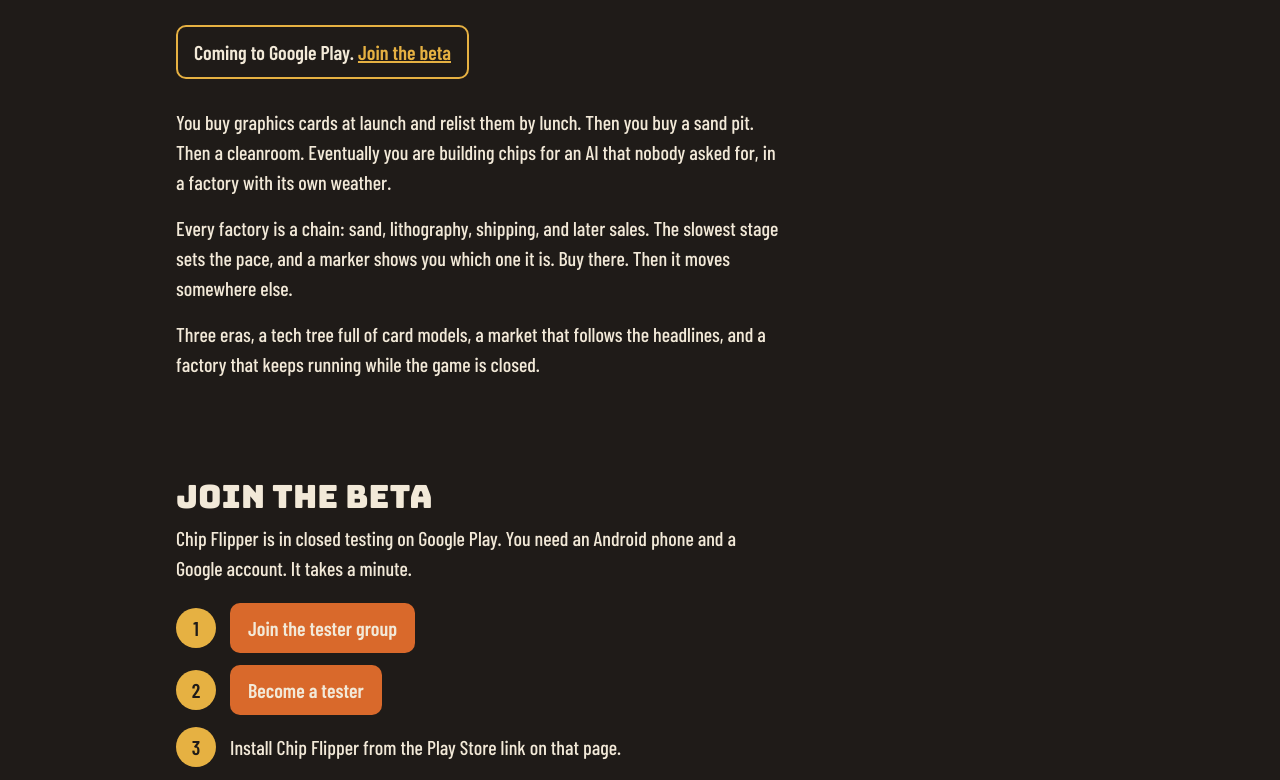
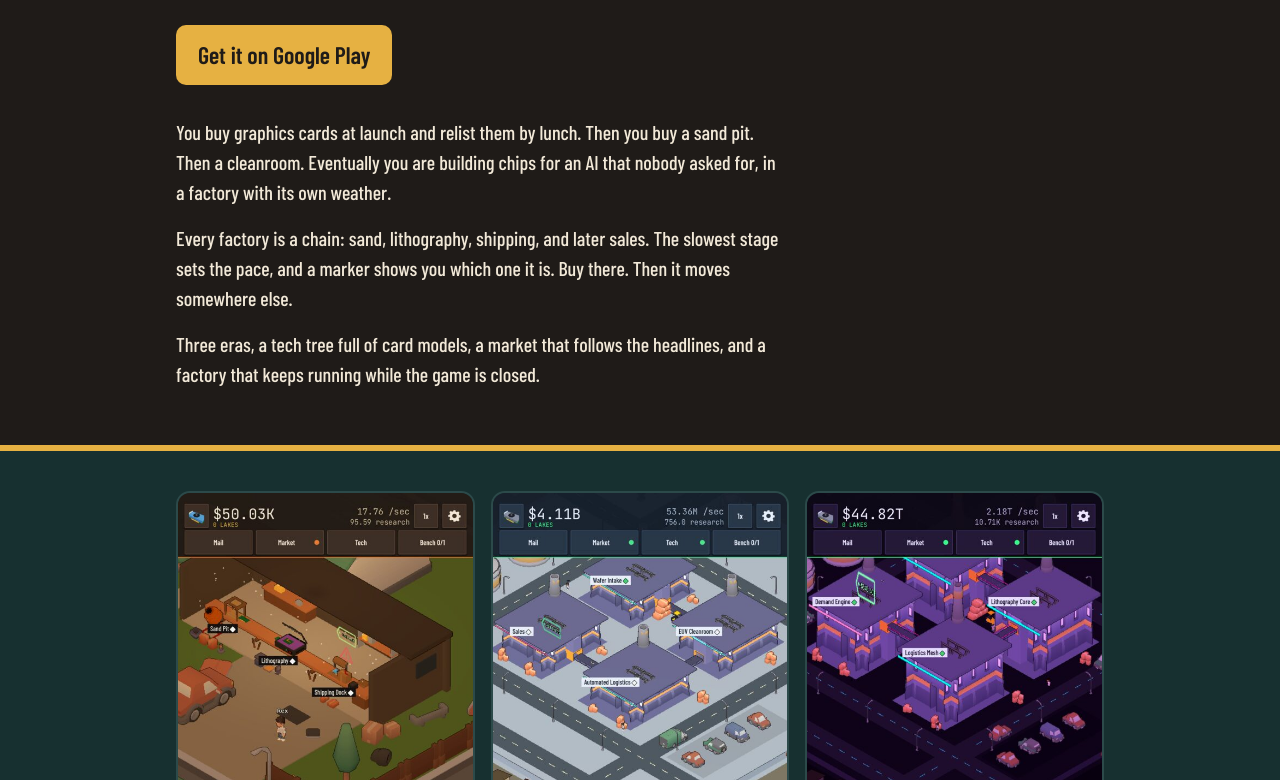
Before and after one commit to bullycow/chipflipper-site, a plain HTML site: page index.html in a window 1280 px wide. Shown: the part 193-973 px from the top of the page. Drawn offline with nearby package versions, Linux system fonts and the light colour scheme.

Commit message:
Launch: Google Play button replaces the beta section (#1)
Co-authored-by: Claude Opus 5.5 <noreply@anthropic.com>

```diff
--- a/index.html
+++ b/index.html
@@ -27,6 +27,7 @@
   "gamePlatform": "Android",
   "applicationCategory": "Game",
   "operatingSystem": "Android",
+  "installUrl": "https://play.google.com/store/apps/details?id=com.bullycow.gputycoon",
   "author": { "@type": "Person", "name": "bully" },
   "offers": { "@type": "Offer", "price": "0", "priceCurrency": "EUR" }
 }
@@ -64,15 +65,6 @@
   }
   .tag { margin: 0; color: var(--gold); font-weight: 600; font-size: 24px; }
 
-  .status {
-    display: inline-block;
-    margin-top: 28px;
-    padding: 10px 16px;
-    border: 2px solid var(--gold);
-    border-radius: 10px;
-    font-weight: 600;
-  }
-
   .intro { padding-top: 8px; padding-bottom: 40px; }
   .intro p { max-width: 38rem; }
   .intro p { margin: 0 0 16px; }
@@ -97,22 +89,13 @@
   }
   .shots figcaption { margin-top: 8px; color: var(--muted); font-size: 18px; }
 
-  .beta { padding-top: 44px; padding-bottom: 8px; }
-  .beta h2 { font: 400 32px/1.1 "Bungee", sans-serif; margin: 0 0 8px; }
-  .beta > p { margin: 0 0 20px; max-width: 38rem; }
-  .steps { list-style: none; padding: 0; margin: 0 0 16px; display: grid; gap: 12px; max-width: 38rem; }
-  .steps li { display: flex; gap: 14px; align-items: center; }
-  .steps .n {
-    flex: none; width: 40px; height: 40px; border-radius: 50%;
-    display: grid; place-items: center;
-    background: var(--gold); color: var(--bg); font-weight: 600;
-  }
   .btn {
     display: inline-block; padding: 10px 18px; border-radius: 10px;
     background: var(--rust); color: var(--ink); text-decoration: none; font-weight: 600;
   }
   .btn:hover, .btn:focus-visible { background: #e57c40; }
-  .fine { color: var(--muted); font-size: 18px; max-width: 38rem; }
+  .play { margin: 28px 0 24px; padding: 12px 22px; font-size: 24px; background: var(--gold); color: var(--bg); }
+  .play:hover, .play:focus-visible { background: #f0c35c; }
 
   footer { padding: 28px 0 40px; color: var(--muted); font-size: 18px; }
   footer nav { display: flex; gap: 24px; flex-wrap: wrap; margin-bottom: 10px; }
@@ -140,7 +123,7 @@
       <p class="tag">An idle tycoon about the GPU market</p>
     </div>
   </div>
-  <p class="status">Coming to Google Play. <a href="#beta">Join the beta</a></p>
+  <a class="btn play" href="https://play.google.com/store/apps/details?id=com.bullycow.gputycoon">Get it on Google Play</a>
 </header>
 
 <main>
@@ -148,17 +131,6 @@
     <p>You buy graphics cards at launch and relist them by lunch. Then you buy a sand pit. Then a cleanroom. Eventually you are building chips for an AI that nobody asked for, in a factory with its own weather.</p>
     <p>Every factory is a chain: sand, lithography, shipping, and later sales. The slowest stage sets the pace, and a marker shows you which one it is. Buy there. Then it moves somewhere else.</p>
     <p>Three eras, a tech tree full of card models, a market that follows the headlines, and a factory that keeps running while the game is closed.</p>
-  </section>
-
-  <section class="wrap beta" id="beta">
-    <h2>Join the beta</h2>
-    <p>Chip Flipper is in closed testing on Google Play. You need an Android phone and a Google account. It takes a minute.</p>
-    <ol class="steps">
-      <li><span class="n">1</span><a class="btn" href="https://groups.google.com/g/chipflipper-beta">Join the tester group</a></li>
-      <li><span class="n">2</span><a class="btn" href="https://play.google.com/apps/testing/com.bullycow.gputycoon">Become a tester</a></li>
-      <li><span class="n">3</span><span>Install Chip Flipper from the Play Store link on that page.</span></li>
-    </ol>
-    <p class="fine">Use the same Google account for all three steps. Please keep the game installed for at least 14 days: Google counts how many testers stay. Found a bug? Settings in the game has a Report a bug button.</p>
   </section>
 
   <section class="floor">
@@ -184,7 +156,7 @@
     <a href="/privacy/">Privacy policy</a>
     <a href="mailto:chipflipper@diogo-fernandes.pt">chipflipper@diogo-fernandes.pt</a>
   </nav>
-  <p>Chip Flipper is not affiliated with any GPU or chip manufacturer.</p>
+  <p>Chip Flipper is not affiliated with any GPU or chip manufacturer. Google Play and the Google Play logo are trademarks of Google LLC.</p>
 </footer>
 </body>
 </html>
```
